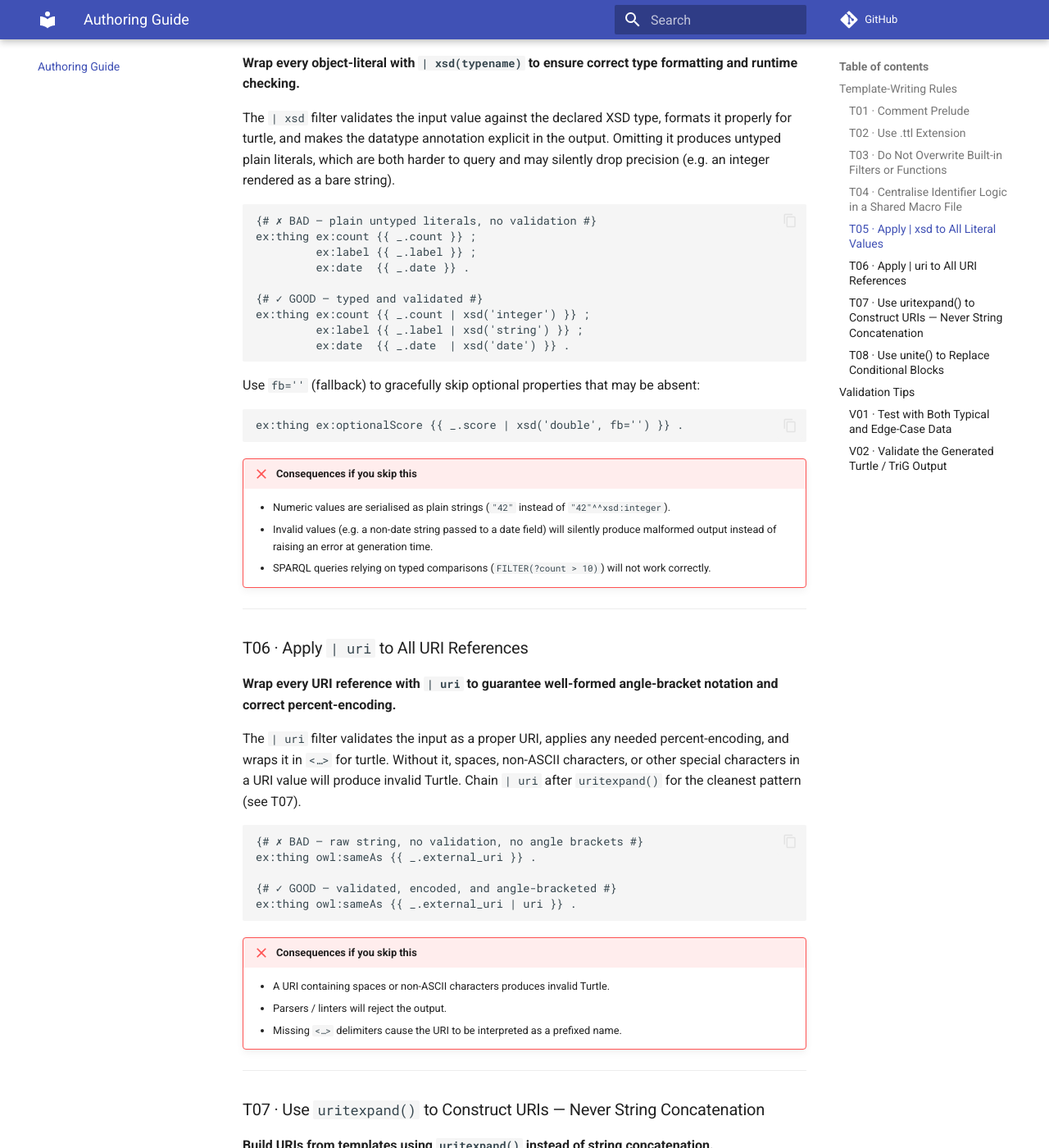
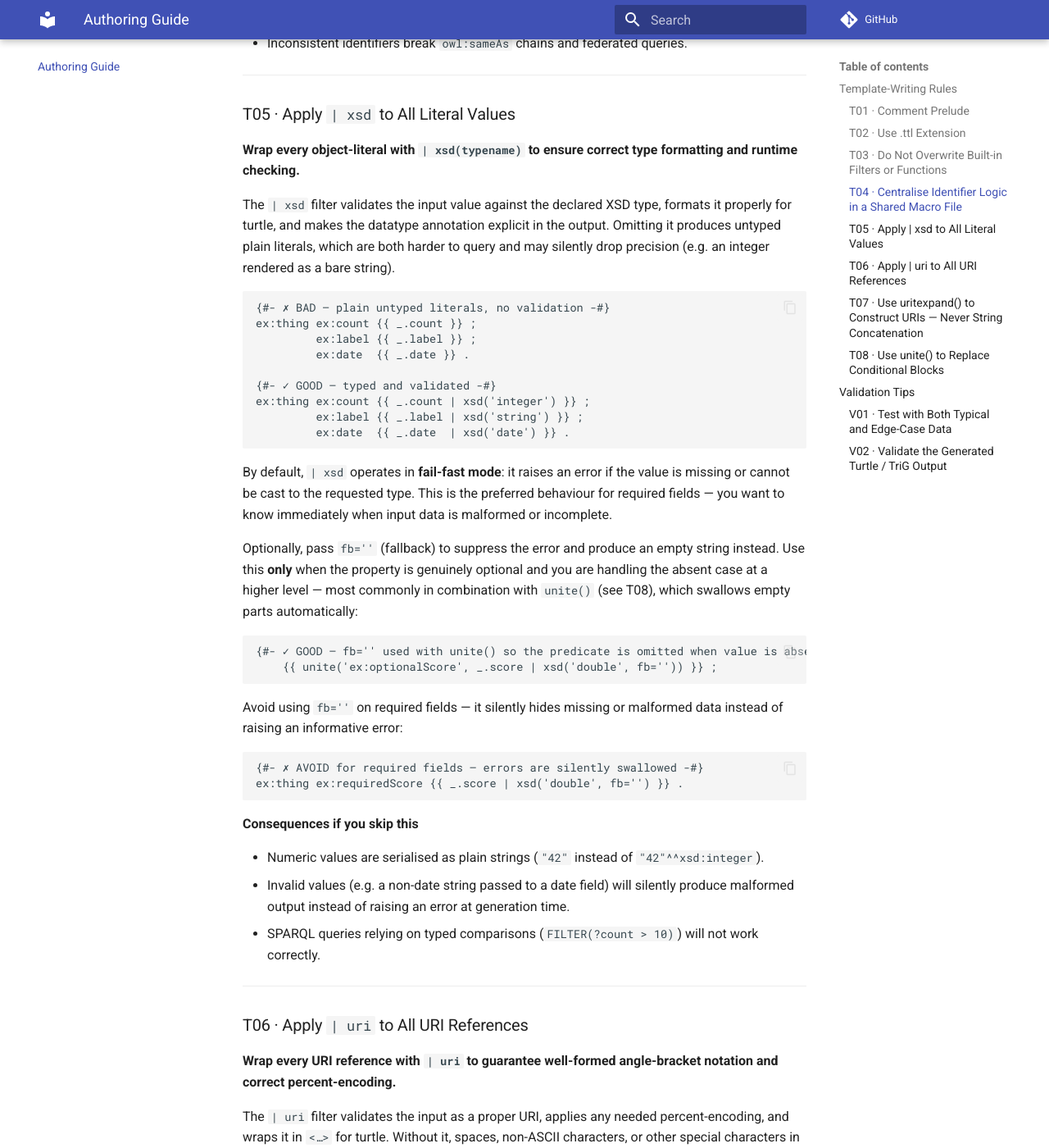
Before and after one commit to vliz-be-opsci/subyt-template-extension-specification, an MkDocs documentation site: the page built from docs/authoring.md, in a window 1280 px wide and 1400 px high, scrolled down 3366 px. Shown: the whole window at 82% size. Built offline with MkDocs 1.6.1 and Material for MkDocs 9.7.7, drawn with Linux system fonts in a browser that asks for light colours; comment, search, counter and statistics services are not loaded; some of the changed text lies outside the part shown.

Commit message:
Address second round of PR review feedback on authoring.md
Co-authored-by: laurianvm <64254968+laurianvm@users.noreply.github.com>
Agent-Logs-Url: https://github.com/vliz-be-opsci/subyt-template-extension-specification/sessions/98fad128-f6c6-41ff-bc51-a7c8daced602

````diff
--- a/docs/authoring.md
+++ b/docs/authoring.md
@@ -22,7 +22,7 @@ Every template file should open with a structured comment that describes:
 - the primary input variable (the iterated record), and
 - any additional sets/dependencies it relies on.
 
-This makes the intent of the template self-documenting and allows tooling to extract metadata without executing the template.
+This makes the intent of the template self-documenting and opens the door for tooling to extract metadata without executing the template (no such dedicated tooling exists yet, but the structured format creates the possibility).
 
 ```jinja
 {#-
@@ -61,12 +62,17 @@ The double-extension variant `*.ldt.ttl` is a common convention to make the temp
 templates/
   my-type.ttl          # ✓ HTML-escaping off, ready for turtle output
   my-type.ldt.ttl      # ✓ also acceptable – origin explicit
+  my-type.trig         # ✓ for TriG output – HTML-escaping also off
+  my-type.ldt.trig     # ✓ TriG with origin made explicit
   my-type.j2           # ✗ HTML-escaping on by default – angle brackets will break
 ```
 
-!!! failure "Consequences if you skip this"
-    - URI references (`<http://example.org/thing>`) are HTML-escaped into `&lt;http://...&gt;`, producing invalid Turtle.
-    - Typed literals (`'value'^^xsd:date`) may have their `^` characters escaped.
+The same applies to TriG-producing templates: use a `.trig` (or `.ldt.trig`) extension so the runtime also disables HTML-escaping for graph-name angle brackets and graph content.
+
+**Consequences if you skip this**
+
+- URI references (`<http://example.org/thing>`) are HTML-escaped into `&lt;http://...&gt;`, producing invalid Turtle.
+- Typed literals (`'value'^^xsd:date`) may have their `^` characters escaped.
 
 ---
 
@@ -105,14 +112,14 @@ Two folder conventions are commonly used — choose one and apply it consistentl
 - **`macros/`** — separates macro files from other includes, making the distinction between "prefix declarations" and "callable macros" explicit (e.g. `macros/identifiers.ttl`, `prefixes/prefixes.ttl`).
 
 ```jinja
-{# includes/identifiers.ttl #}
+{#- includes/identifiers.ttl -#}
 {% macro station_uri(station_id) -%}
   {{ uritexpand("http://example.org/station/{id}", {"id": station_id}) | uri }}
 {%- endmacro %}
 ```
 
 ```jinja
-{# my-template.ttl — import and use the shared macro #}
+{#- my-template.ttl — import and use the shared macro -#}
 {%- from './includes/identifiers.ttl' import station_uri %}
 
 {{ station_uri(_.station_id) }}
@@ -136,27 +144,40 @@ The `| xsd` filter validates the input value against the declared XSD type, form
 Omitting it produces untyped plain literals, which are both harder to query and may silently drop precision (e.g. an integer rendered as a bare string).
 
 ```jinja
-{# ✗ BAD — plain untyped literals, no validation #}
+{#- ✗ BAD — plain untyped literals, no validation -#}
 ex:thing ex:count {{ _.count }} ;
          ex:label {{ _.label }} ;
          ex:date  {{ _.date }} .
 
-{# ✓ GOOD — typed and validated #}
+{#- ✓ GOOD — typed and validated -#}
 ex:thing ex:count {{ _.count | xsd('integer') }} ;
          ex:label {{ _.label | xsd('string') }} ;
          ex:date  {{ _.date  | xsd('date') }} .
 ```
 
-Use `fb=''` (fallback) to gracefully skip optional properties that may be absent:
+By default, `| xsd` operates in **fail-fast mode**: it raises an error if the value is missing or cannot be cast to the requested type.
+This is the preferred behaviour for required fields — you want to know immediately when input data is malformed or incomplete.
+
+Optionally, pass `fb=''` (fallback) to suppress the error and produce an empty string instead.
+Use this **only** when the property is genuinely optional and you are handling the absent case at a higher level — most commonly in combination with `unite()` (see T08), which swallows empty parts automatically:
 
 ```jinja
-ex:thing ex:optionalScore {{ _.score | xsd('double', fb='') }} .
+{#- ✓ GOOD — fb='' used with unite() so the predicate is omitted when value is absent -#}
+    {{ unite('ex:optionalScore', _.score | xsd('double', fb='')) }} ;
 ```
 
-!!! failure "Consequences if you skip this"
-    - Numeric values are serialised as plain strings (`"42"` instead of `"42"^^xsd:integer`).
-    - Invalid values (e.g. a non-date string passed to a date field) will silently produce malformed output instead of raising an error at generation time.
-    - SPARQL queries relying on typed comparisons (`FILTER(?count > 10)`) will not work correctly.
+Avoid using `fb=''` on required fields — it silently hides missing or malformed data instead of raising an informative error:
+
+```jinja
+{#- ✗ AVOID for required fields — errors are silently swallowed -#}
+ex:thing ex:requiredScore {{ _.score | xsd('double', fb='') }} .
+```
+
+**Consequences if you skip this**
+
+- Numeric values are serialised as plain strings (`"42"` instead of `"42"^^xsd:integer`).
+- Invalid values (e.g. a non-date string passed to a date field) will silently produce malformed output instead of raising an error at generation time.
+- SPARQL queries relying on typed comparisons (`FILTER(?count > 10)`) will not work correctly.
 
 ---
 
@@ -213,12 +236,12 @@ ex:thing ex:hasPage {{ uritexpand("http://example.org/pages/{title}", _) | uri }
 This eliminates the visual noise of repeated if/endif blocks around optional predicates and avoids dangling semicolons or commas when a value is absent.
 
 ```jinja
-{# ✗ NOISY — manual if/endif for every optional property #}
+{#- ✗ NOISY — manual if/endif for every optional property -#}
 {%- if _.start_date and _.start_date != '' %}
 ex:thing ex:startDate {{ _.start_date | xsd('date') }} ;
 {%- endif %}
 
-{# ✓ CLEAN — unite() handles the guard in one line #}
+{#- ✓ CLEAN — unite() handles the guard in one line -#}
     {{ unite('ex:startDate', _.start_date | xsd('date', fb='')) }} ;
 ```
 
````
Also changed, not shown: other parts of docs/authoring.md (+45 -37 lines).
